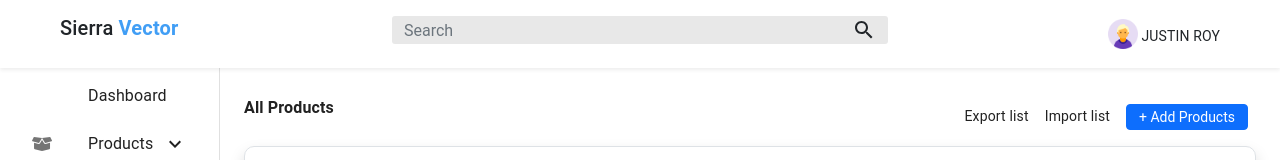
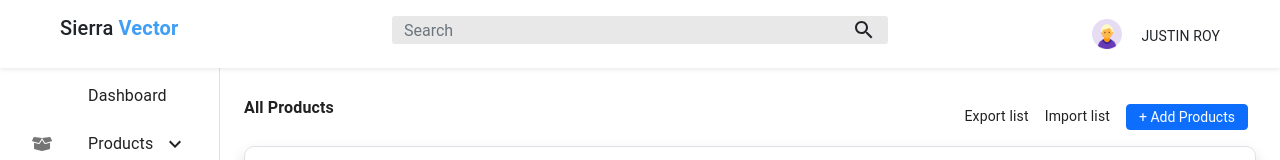
Before and after one commit to poojaksingh/Sierra-Vector, a React (Create React App) app: page / in a window 1280 px wide. Shown: the top 160 px of the page. Built offline with nearby package versions, Linux system fonts and the light colour scheme.

Commit message:
DP changes

```diff
--- a/src/Components/Navbar/Navbar.jsx
+++ b/src/Components/Navbar/Navbar.jsx
@@ -40,9 +40,8 @@ function Navbar() {
             </div>
           </div>
           <div className="col-3">
-            <div className="d-flex flex-row-reverse">
-              <small className=" Titlleroy ml-5 text-dark">JUSTIN ROY</small>
-              <div className="image-round">
+            <div className="d-flex justify-content-end">
+              <div className="px-3">
                 <img
                   className="rounded-circle mr-5"
                   alt="dp"
@@ -51,6 +50,7 @@ function Navbar() {
                   width={36}
                 />
               </div>
+              <small className=" Titlleroy  text-dark">JUSTIN ROY</small>
             </div>
           </div>
         </div>
```
